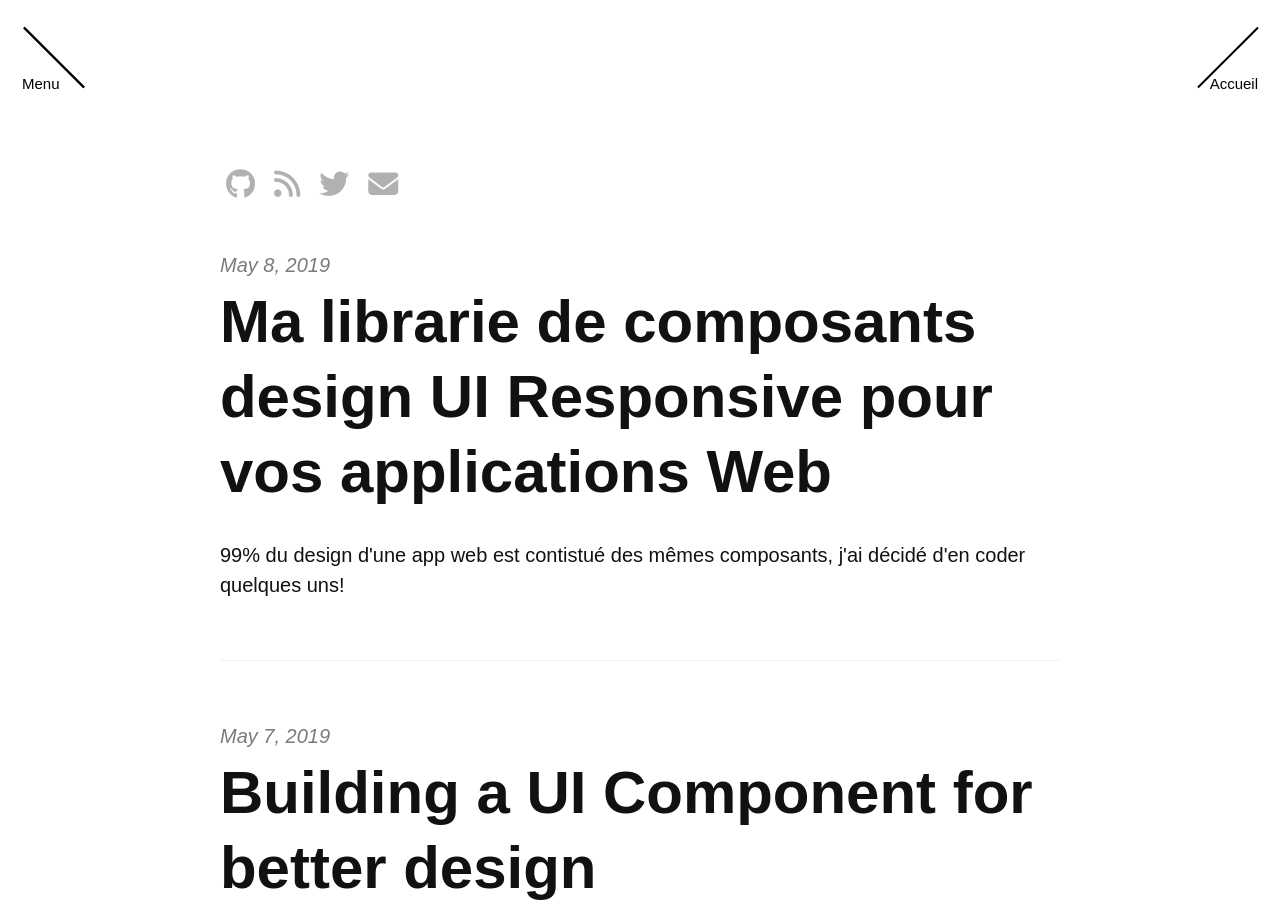
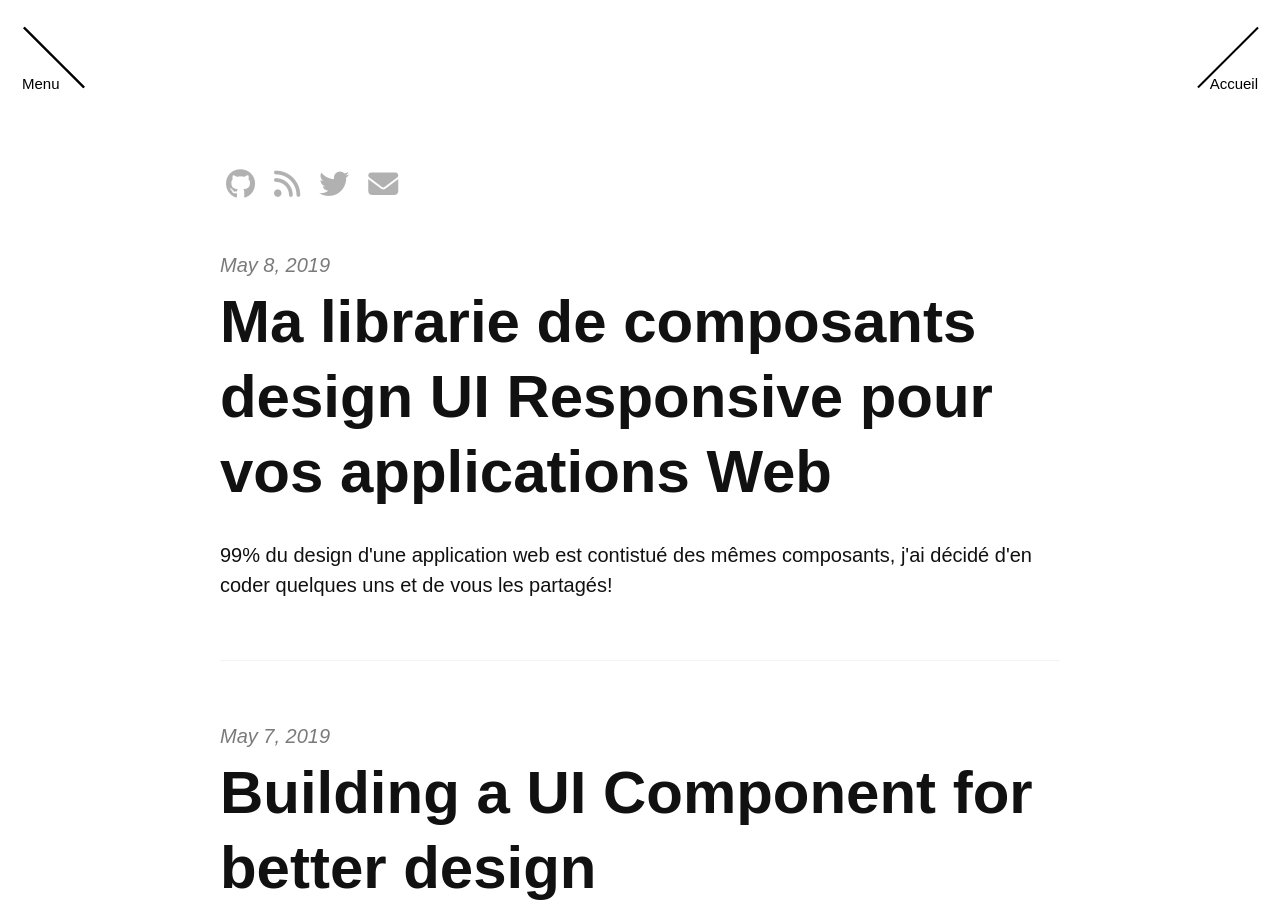
Before and after one commit to andryjohn/RJ-s-blog, a Jekyll site: the page built from index.html, in a window 1280 px wide and 900 px high. Built offline with Jekyll 4.4.1, drawn with Linux system fonts in a browser that asks for light colours; nearby versions of some CDN libraries; some web fonts are replaced; the list of posts is cut into pages by our own code; comment, search, counter and statistics services are not loaded.

```diff
--- a/_posts/2019-05-08-composants-design.md
+++ b/_posts/2019-05-08-composants-design.md
@@ -2,7 +2,7 @@
 layout:     post
 title:    Ma librarie de composants design UI Responsive pour vos applications Web
 date:       2019-05-08
-summary:    99% du design d'une app web est contistué des mêmes composants, j'ai décidé d'en coder quelques uns!
+summary:    99% du design d'une application web est contistué des mêmes composants, j'ai décidé d'en coder quelques uns et de vous les partagés!
 categories: Developper skills
 mathjax: true
 ---
```
